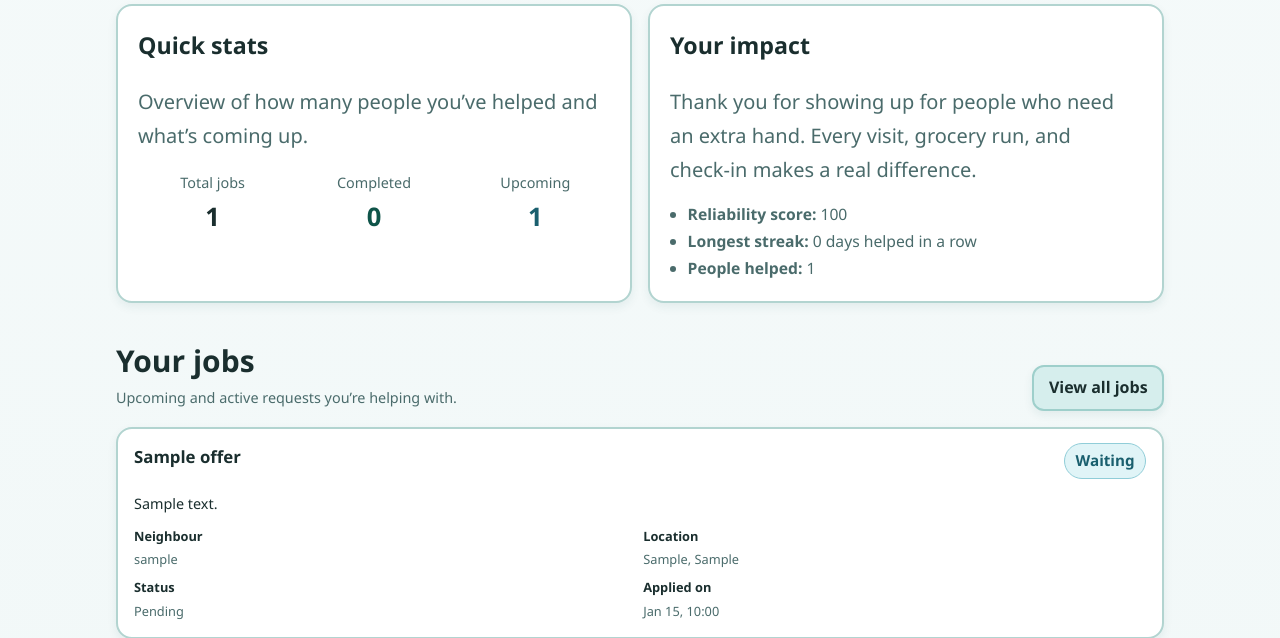
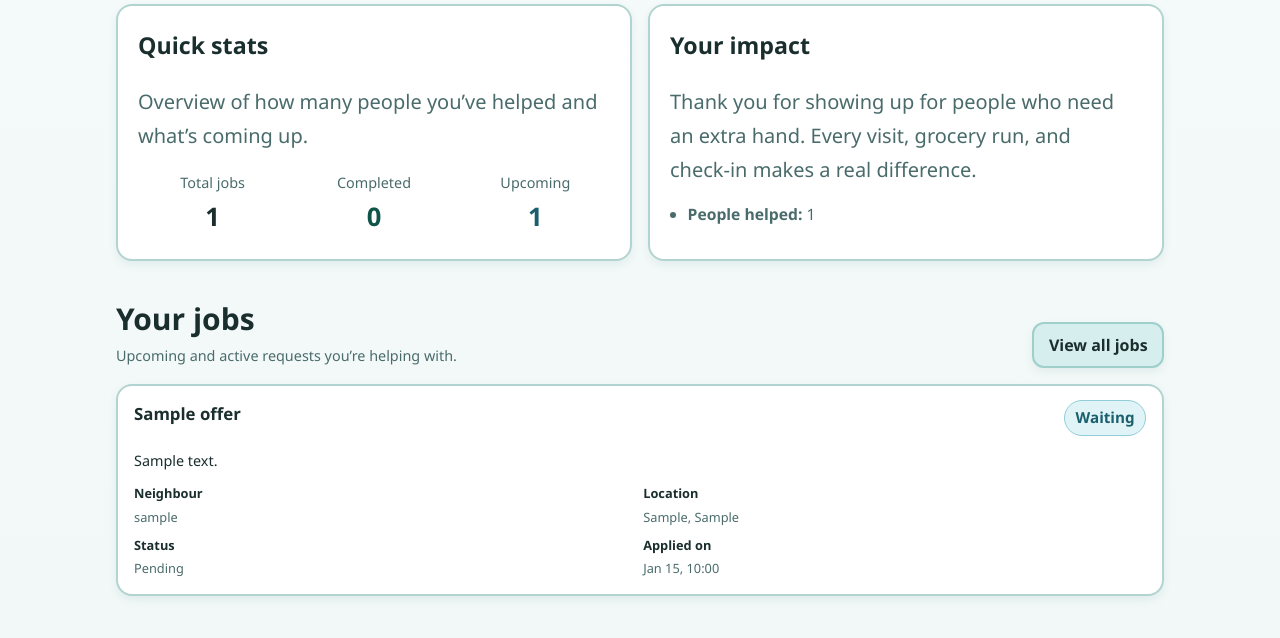
Before and after one commit to vs444o/necodersrepo, a Django app: page /dashboard/ in a window 1280 px wide. Shown: the part 282-920 px from the top of the page. Run offline with Django 5.2, Linux system fonts and the light colour scheme; a user stored in the database is signed in; tables that the repository leaves empty hold one stand-in row (values such as "Sample post").

Commit message:
removething

```diff
--- a/offers/templates/offers/dashboard.html
+++ b/offers/templates/offers/dashboard.html
@@ -41,8 +41,6 @@
                 grocery run, and check‑in makes a real difference.
             </p>
             <ul style="padding-left:1.1rem;margin:0;color:var(--muted);font-size:0.98rem;">
-                <li><strong>Reliability score:</strong> {{ reliability_score|default:"—" }}</li>
-                <li><strong>Longest streak:</strong> {{ longest_streak_days|default:"0" }} days helped in a row</li>
                 <li><strong>People helped:</strong> {{ unique_needers_helped|default:"0" }}</li>
             </ul>
         </article>
@@ -138,6 +136,7 @@
                     <article class="card offer-card"
                              data-lat="{{ offer.latitude }}"
                              data-lng="{{ offer.longitude }}"
+                             data-distance="{{ offer.distance_km|default_if_none:'' }}"
                              data-title="{{ offer.title }}">
 
                         <div class="card-head" style="margin-bottom:0.35rem;">
@@ -248,7 +247,8 @@ document.addEventListener("DOMContentLoaded", () => {
     function getDistance(lat1, lon1, lat2, lon2) {
         const dlat = (lat2 - lat1) * 111;
         const dlon = (lon2 - lon1) * 75;
-        return Math.sqrt(dlat * dlat + dlon * dlon).toFixed(2);
+        // Match backend rounding (1 decimal) so the numbers agree.
+        return Math.sqrt(dlat * dlat + dlon * dlon).toFixed(1);
     }
 
     offerCards.forEach(card => {
@@ -259,6 +259,17 @@ document.addEventListener("DOMContentLoaded", () => {
             L.marker([lat, lng])
                 .addTo(map)
                 .bindPopup(`<b>Help Needed:</b><br>${title}`);
+        }
+    });
+
+    // Prefer backend-computed distance so it matches the "(X km away)" value.
+    // If the backend distance isn't available, we'll fill it using live geolocation.
+    offerCards.forEach(card => {
+        const distLabel = card.querySelector('.distance-label');
+        if (!distLabel) return;
+        const backendKm = (card.dataset.distance || '').trim();
+        if (backendKm !== '') {
+            distLabel.textContent = `📍 ${backendKm} km away from you`;
         }
     });
 
@@ -283,6 +294,11 @@ document.addEventListener("DOMContentLoaded", () => {
                 const oLat = parseFloat(card.dataset.lat);
                 const oLng = parseFloat(card.dataset.lng);
                 const distLabel = card.querySelector('.distance-label');
+                const backendKm = (card.dataset.distance || '').trim();
+                if (backendKm !== '') {
+                    // Keep backend distance (matches the other label)
+                    return;
+                }
                 if (!isNaN(oLat) && !isNaN(oLng) && distLabel) {
                     distLabel.textContent = `📍 ${getDistance(lat, lng, oLat, oLng)} km away from you`;
                 }
--- a/offers/views.py
+++ b/offers/views.py
@@ -95,9 +95,7 @@ def dashboard(request):
     completed_jobs = applications.filter(offer__status='completed').count()
     upcoming_jobs = applications.filter(offer__status__in=['waiting', 'accepted']).count()
 
-    # Very simple reliability / streak metrics for now
-    reliability_score = 100 if total_jobs else 0
-    longest_streak_days = 0
+    # Very simple streak metric for now
     unique_needers_helped = (
         Offer.objects
         .filter(accepted_by=request.user)
@@ -121,7 +119,7 @@ def dashboard(request):
 
         def simple_distance(lat1, lon1, lat2, lon2):
             dlat = (lat2 - lat1) * 111
-            dlon = (lat2 - lon1) * 75
+            dlon = (lon2 - lon1) * 75
             return round((dlat**2 + dlon**2) ** 0.5, 1)
 
         for offer in offers:
@@ -147,8 +145,6 @@ def dashboard(request):
         'total_jobs': total_jobs,
         'completed_jobs': completed_jobs,
         'upcoming_jobs': upcoming_jobs,
-        'reliability_score': reliability_score,
-        'longest_streak_days': longest_streak_days,
         'unique_needers_helped': unique_needers_helped,
         'upcoming_applications': upcoming_applications,
         'offers': offers,
```
